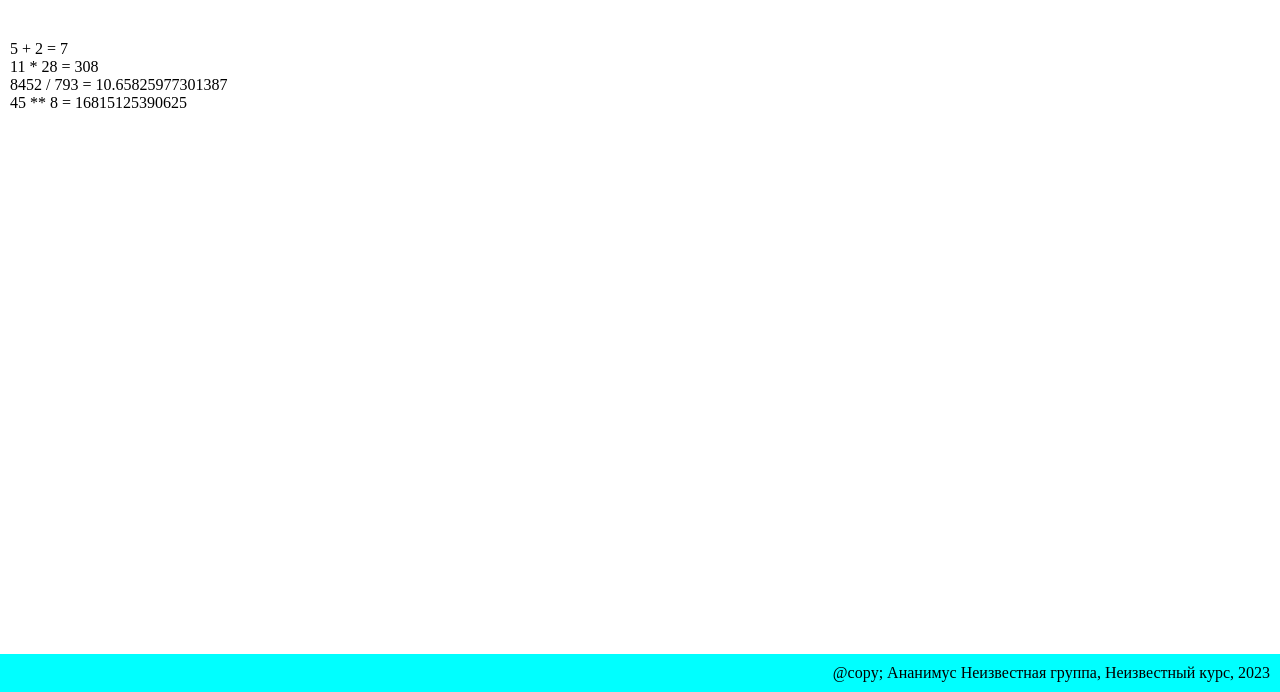
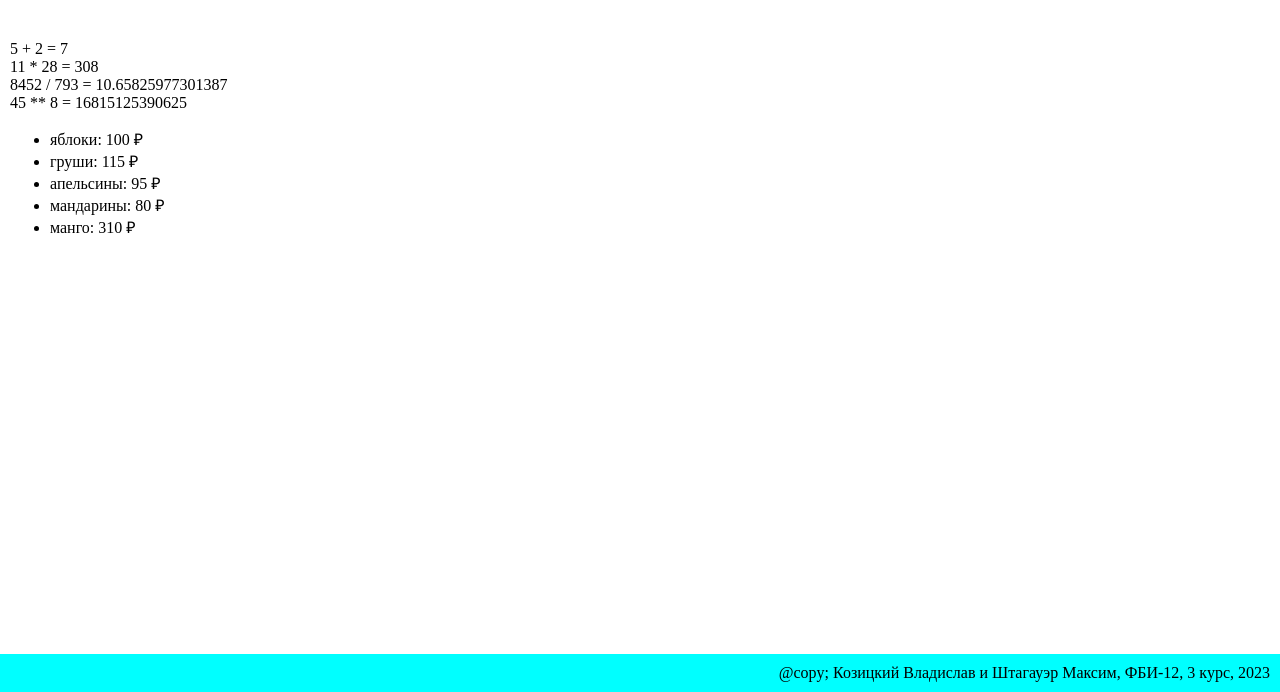
Before and after one commit to SouceTardar/Web-progmm-2kyrs, a Flask app: page /lab2/example in a window 1280 px wide. Shown: the part 108-800 px from the top of the page. Run offline with Flask 3, Linux system fonts and the light colour scheme.

Commit message:
Цикл в шаблоне

```diff
--- a/app.py
+++ b/app.py
@@ -139,8 +139,17 @@ def python():
 
 @app.route('/lab2/example')
 def example():
-   name = ''
+   name = 'Козицкий Владислав и Штагауэр Максим'
    nomerLab = '2'
-   grupa = ''
-   kyrs = ''
-   return render_template('example.html', name=name, nomerLab=nomerLab, grupa=grupa, kyrs=kyrs)
+   grupa = 'ФБИ-12'
+   kyrs = '3 курс'
+   fruits = [
+      {'name': 'яблоки', 'price': 100},
+      {'name': 'груши', 'price': 115},
+      {'name': 'апельсины', 'price': 95},
+      {'name': 'мандарины', 'price': 80},
+      {'name': 'манго', 'price': 310},
+   ]
+   return render_template('example.html',
+                          name=name, nomerLab=nomerLab, grupa=grupa, kyrs=kyrs,
+                          fruits=fruits)
--- a/templates/example.html
+++ b/templates/example.html
@@ -17,6 +17,11 @@
         11 * 28 = {{ 11 * 28 }}<br>
         8452 / 793 = {{ 8452 / 793 }}<br>
         45 ** 8 = {{ 45 ** 8 }}<br>
+        <ul>
+            {% for f in fruits %}
+            <li>{{ f.name }}: {{ f.price }} &#x20bd;</li>
+            {% endfor %}
+        </ul>
     </main>
 
     <footer>
```
